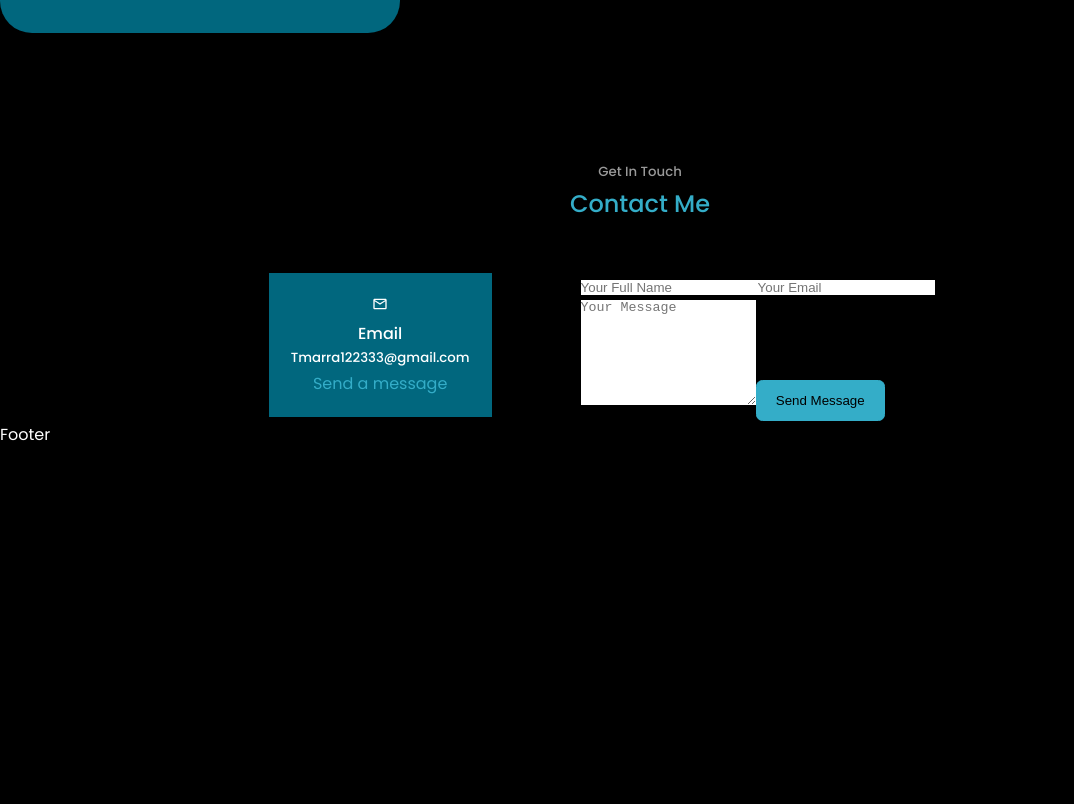
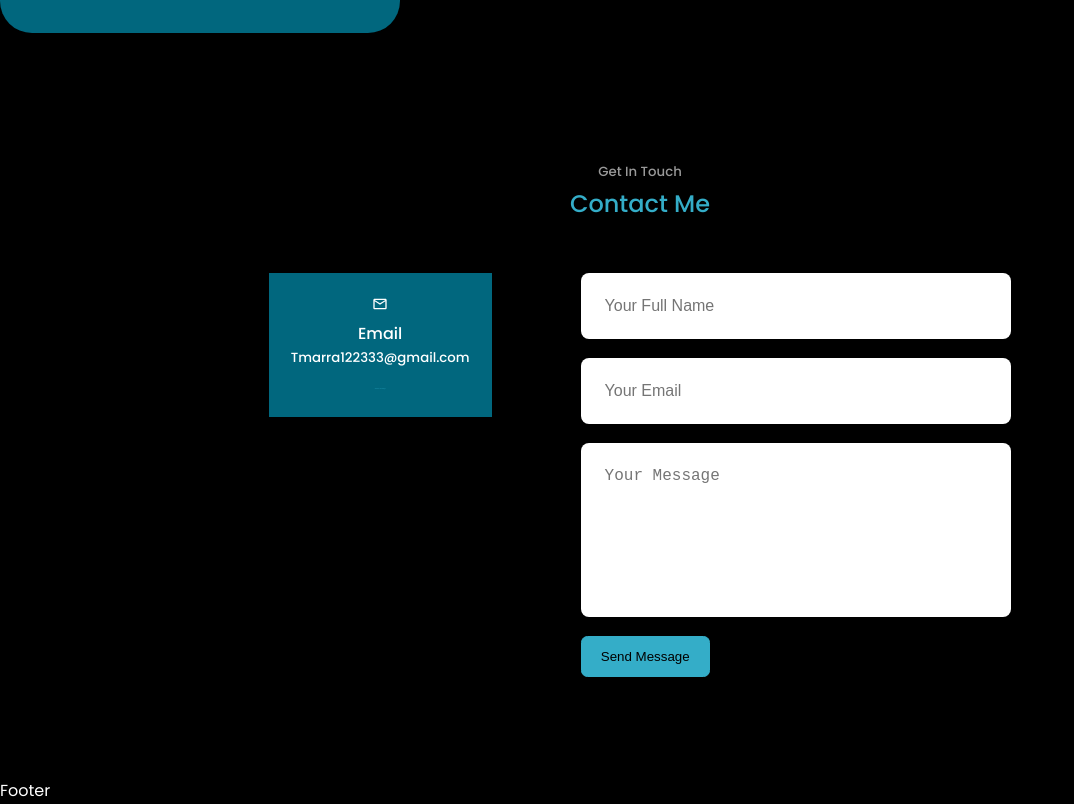
Before and after one commit to tmarra122333/Thomas-Marra-ProReact-Portfolio, a React (Create React App) app: page / in a window 1280 px wide. Shown: the part 3597-4401 px from the top of the page, without its empty margins (0-1074 px from the left). Before the commit the page ends 4045 px from the top, so only its background shows below. Built offline with nearby package versions, Linux system fonts and the light colour scheme.

Commit message:
portfolio Contact section complete

```diff
--- a/src/components/contact/Contact.jsx
+++ b/src/components/contact/Contact.jsx
@@ -14,7 +14,7 @@ const Contact = () => {
             <MdOutlineEmail/>
             <h4>Email</h4>
             <h5>Tmarra122333@gmail.com</h5>
-            <a href="mailto:Tmarra122333@gmail.com" target="_blank">Send a message</a>
+            <a href="mailto:tmarra122333@gmail.com" target="_blank">Send a message</a>
           </article>
           </div>
         {/* END OF CONTACT OPTIONS */}
--- a/src/components/contact/contact.css
+++ b/src/components/contact/contact.css
@@ -3,6 +3,7 @@
     display: grid;
     grid-template-columns: 30% 58%;
     gap: 12%;
+    margin-bottom: 100px;
 }
 
 .contact__options {
@@ -23,3 +24,34 @@
     background: transparent;
     border-color: var(--color-primary-variant);
 }
+
+.contact__option-icon {
+    font-size: 1.5rem;
+    margin-bottom: 0.5rem;
+}
+
+.contact__option a {
+    margin-top: 0.7rem;
+    display: inline-block;
+    font-size: .08rem;
+}
+/* ============form======== */
+
+form {
+    display: flex;
+    flex-direction: column;
+    gap: 1.2rem;
+
+}
+
+input, textarea {
+    width: 100%;
+    padding: 1.5rem;
+    border-radius: 0.5rem;
+    background: white;
+    border: 2px solid var(--color-primary-variant);
+    resize: none;
+    color: var(--color-primary);
+    font-size: 16px;
+
+}
```
